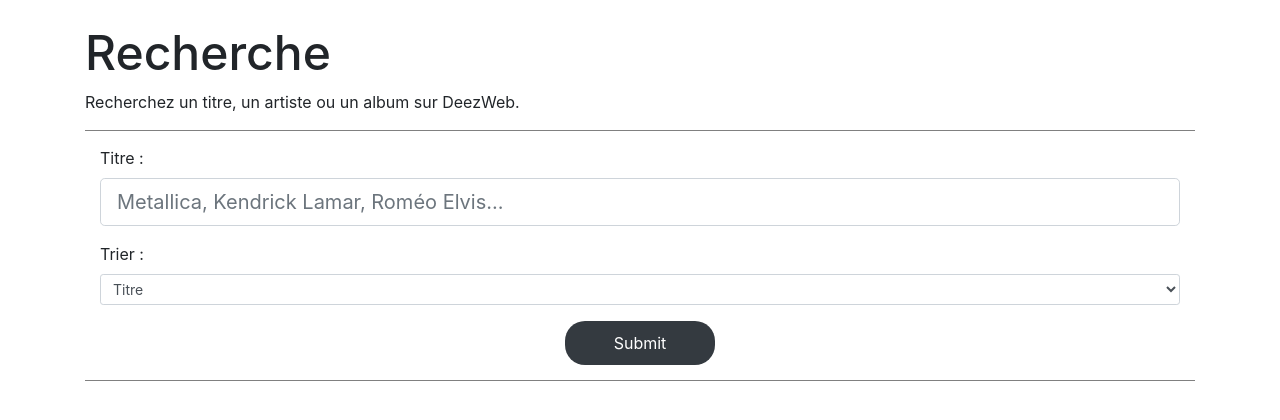
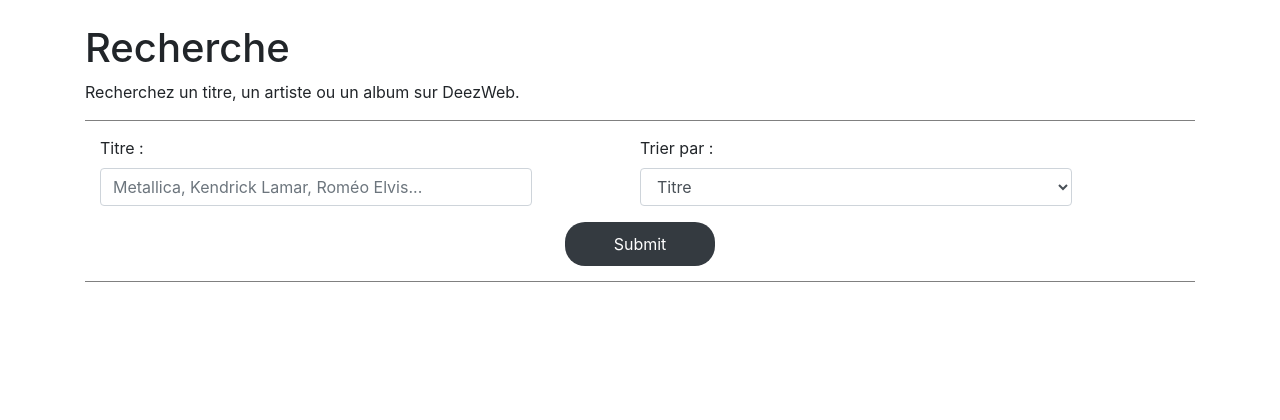
Before and after one commit to gussaille/deezweb, a PHP site: page /search.html in a window 1280 px wide. Shown: the part 56-476 px from the top of the page. Run offline with PHP 8.4, Linux system fonts and the light colour scheme; some libraries are stand-ins or nearby versions.

Commit message:
amélioration de l'intégration

```diff
--- a/css/search.css
+++ b/css/search.css
@@ -5,13 +5,16 @@
     display:flex;
     width:100%;
     padding:15px;
-    flex-direction:column;
-    align-items:flex-start;
+    flex-direction:row;
+    align-items:center;
     flex-wrap: wrap;
     justify-content: space-around;
 }
 .form-group{
-    width:100%;
+    width:50%;
+}
+.form-group input, .form-group select{
+    width:80%;
 }
 .form .btn-submit{
     max-width:150px;
--- a/css/style.css
+++ b/css/style.css
@@ -5,14 +5,21 @@
     margin:30px auto;
 }
 .container h1{
-    font-size:48px;
+    font-size:40px;
+}
+.favorites-link i{
+transition: 0.5s ease-in;
+}
+.favorites-link:hover i{
+    color:rgba(223, 21, 21, 0.877);
+    transition: 0.5s ease-in;
 }
 .card{
     border-radius:12px;
     font-size:14px;
     margin-bottom:20px;
     display:flex;
-    animation: fade 3s ease-out;
+    animation: fade 2s ease-out;
     overflow: hidden;
     flex-direction:row;
     flex-wrap: wrap;
@@ -38,6 +45,7 @@
     height:120px;
 }
 .track{
+    height:100%;
     word-break:break-word;
     text-align:center;
     display:flex;
--- a/favorites.html
+++ b/favorites.html
@@ -3,7 +3,7 @@
 <head>
     <meta charset='utf-8'>
     <meta http-equiv='X-UA-Compatible' content='IE=edge'>
-    <title>DeezWeb</title>
+    <title>DeezWeb ♫</title>
     <meta name='viewport' content='width=device-width, initial-scale=1'>
     <link rel="icon" type="image/png" href="/img/favicon.png" />
     <link rel="stylesheet" href="https://use.fontawesome.com/releases/v5.8.1/css/all.css"
@@ -28,7 +28,7 @@
               <a class="nav-link" href="search.html"><i class="fas fa-search"></i> Rechercher un titre</a>
             </li>
             <li class="nav-item active">
-              <a class="nav-link" active href="favorites.html"><i class="far fa-heart"></i><span class="sr-only"></span> Mes Favoris</a>
+              <a class="nav-link favorites-link" active href="favorites.html"><i class="far fa-heart"></i><span class="sr-only"></span> Mes Favoris</a>
             </li>
           </ul>
         </div>
--- a/index.html
+++ b/index.html
@@ -3,7 +3,7 @@
 <head>
     <meta charset='utf-8'>
     <meta http-equiv='X-UA-Compatible' content='IE=edge'>
-    <title>DeezWeb</title>
+    <title>DeezWeb ♫</title>
     <meta name='viewport' content='width=device-width, initial-scale=1'>
     <link rel="icon" type="image/png" href="/img/favicon.png" />
     <link rel="stylesheet" href="https://use.fontawesome.com/releases/v5.8.1/css/all.css"
@@ -28,7 +28,7 @@
               <a class="nav-link" href="search.html"><i class="fas fa-search"></i> Rechercher un titre</a>
             </li>
             <li class="nav-item">
-              <a class="nav-link" href="favorites.html"><i class="far fa-heart"></i> Mes Favoris</a>
+              <a class="nav-link favorites-link" href="favorites.html"><i class="far fa-heart"></i> Mes Favoris</a>
             </li>
           </ul>
         </div>
--- a/js/search.js
+++ b/js/search.js
@@ -49,16 +49,16 @@ $( "#form" ).submit(function(e) {
                         { album : musiques.data[i].album.title }
                     ];
 
-                $("#tracklist").append("<div id=card"+ [i] + " class=card></div>");
-                $("#card"+[i]).append("<div id=description"+[i]+ " class=description></div>");
-                $("#description"+[i]).append("<img src="+ cover + " class=cover>");
-                $("#description"+[i]).append("<div id=track"+ [i] + " class=track></div></div>");
+                $("#tracklist").append("<div id=card" + [i] + " class=card></div>");
+                $("#card"+[i]).append("<div id=description" + [i] + " class=description></div>");
+                $("#description"+[i]).append("<img src=" + cover + " class=cover>");
+                $("#description"+[i]).append("<div id=track" + [i] + " class=track></div></div>");
                 $("#track"+[i]).append("<p class=song>" + title + " </p>");
-                $("#track"+[i]).append("<div id=credit"+ [i] + " class=credit ></div>");
+                $("#track"+[i]).append("<div id=credit" + [i] + " class=credit ></div>");
                 $("#credit"+[i]).append("<p class=artist>" + artist + " </p>");
                 $("#credit"+[i]).append("<p class=album>" + album + " </p>");
-                $("#card"+[i]).append("<audio controls id=musicPlayer"+[i]+ " class=musicPlayer src="+player+"></audio>");
-                $("#card"+[i]).append("<button id=addFavorites"+ [i] +" class=addFavorites>Ajouter aux favoris</button>");
+                $("#card"+[i]).append("<audio controls id=musicPlayer" + [i] + " class=musicPlayer src="+player+"></audio>");
+                $("#card"+[i]).append("<button id=addFavorites" + [i] + " class=addFavorites>Ajouter aux favoris</button>");
             }
 
             $(".addFavorites").click(function(e) {
@@ -68,18 +68,20 @@ $( "#form" ).submit(function(e) {
                     $(this).css({
                         'backgroundColor': "transparent",
                         'color': 'rgba(223, 21, 21, 0.877)',
+                        'transition' : "0.2s ease-in",
                         'border' : '1px solid rgba(223, 21, 21, 0.877)'
                     });
                 }
                 else{
                     $(this).css({
+                        'transition' : "0.s ease-in",
                         'backgroundColor': "rgba(223, 21, 21, 0.877)",
                         'color': 'white'
                     });
                 }
-            // LOCAL STORAGE
-                var favoriteSong_json = JSON.stringify(favoriteSong);
-                localStorage.setItem("objet",favoriteSong_json);
+                JSON.stringify(favoriteSong);
+                localStorage.setItem("favoris", JSON.stringify(favoriteSong));
+
             });
         }
         else{
--- a/search.html
+++ b/search.html
@@ -3,7 +3,7 @@
 <head>
     <meta charset='utf-8'>
     <meta http-equiv='X-UA-Compatible' content='IE=edge'>
-    <title>DeezWeb</title>
+    <title>DeezWeb ♫</title>
     <meta name='viewport' content='width=device-width, initial-scale=1'>
     <link rel="icon" type="image/png" href="/img/favicon.png" />
     <link rel="stylesheet" href="https://use.fontawesome.com/releases/v5.8.1/css/all.css"
@@ -28,7 +28,7 @@
               <a class="nav-link" active href="search.html"><i class="fas fa-search"></i> <span class="sr-only"></span>Rechercher un titre</a>
             </li>
             <li class="nav-item">
-              <a class="nav-link" href="favorites.html"><i class="far fa-heart"></i> Mes Favoris</a>
+              <a class="nav-link favorites-link" href="favorites.html"><i class="far fa-heart"></i> Mes Favoris</a>
             </li>
           </ul>
         </div>
@@ -41,11 +41,11 @@
         <form class="form" id="form" method="get" action="">
             <div class="form-group">
                 <label for="title">Titre : </label>
-                <input type="text" id="title" class="form-control form-control-lg" placeholder="Metallica, Kendrick Lamar, Roméo Elvis...">
+                <input type="text" id="title" class="form-control" placeholder="Metallica, Kendrick Lamar, Roméo Elvis...">
             </div>
             <div class="form-group">
-                <label for="sort" >Trier : </label>
-                <select id="sort" class="form-control form-control-sm">
+                <label for="sort" >Trier par : </label>
+                <select id="sort" class="form-control">
                     <option value="song" selected>Titre</option>
                     <option value="artist">Artiste</option>
                     <option value="album">Album</option>
```
